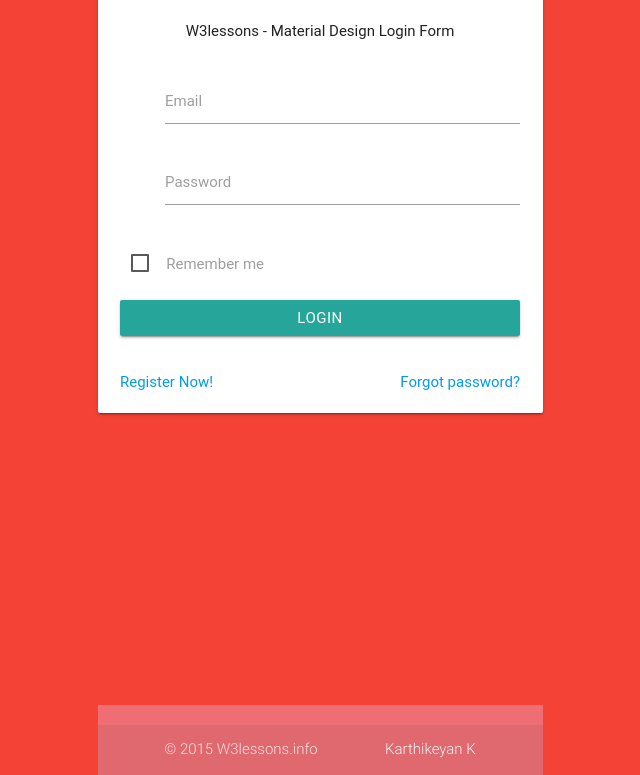
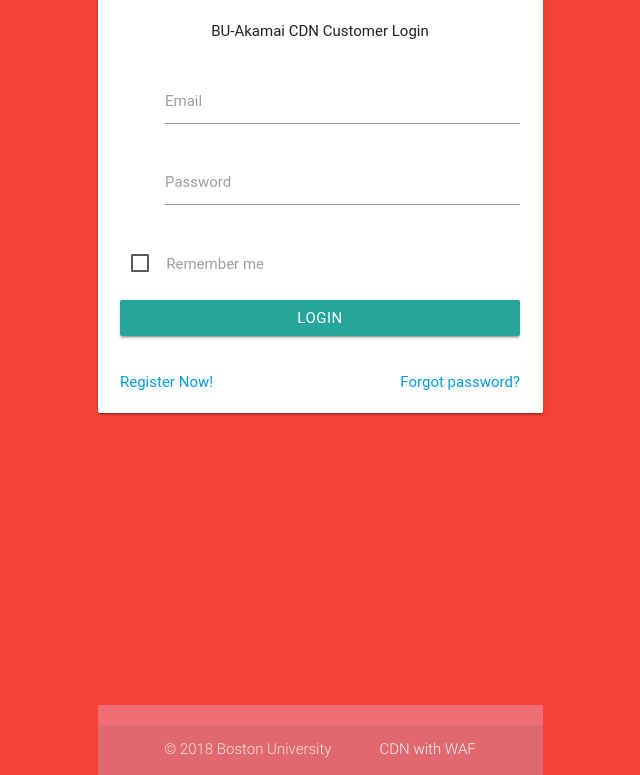
Before and after one commit to BU-NU-CLOUD-SP18/CDN-and-WAF, a Flask app: page /login in a window 1280 px wide. Shown: the part 324-1099 px from the top of the page, without its empty margins (320-960 px from the left). Run offline with Flask 2, Linux system fonts and the light colour scheme; some libraries are stand-ins or nearby versions; some web fonts are replaced.

Commit message:
revise login.html

```diff
--- a/web/templates/login.html
+++ b/web/templates/login.html
@@ -37,8 +37,8 @@ body {
       <form class="login-form">
         <div class="row">
           <div class="input-field col s12 center">
-            <img src="http://w3lessons.info/logo.png" alt="" class="responsive-img valign profile-image-login">
-            <p class="center login-form-text">W3lessons - Material Design Login Form</p>
+            <img src="http://www.bu.edu/philo/files/2015/08/PhilLogoRedNoText.png" alt="" class="responsive-img valign profile-image-login">
+            <p class="center login-form-text">BU-Akamai CDN Customer Login</p>
           </div>
         </div>
         <div class="row margin">
@@ -99,8 +99,9 @@ body {
     ================================================ -->
 
   <!-- jQuery Library -->
- <script type="text/javascript" src="//ajax.googleapis.com/ajax/libs/jquery/1.11.2/jquery.min.js"></script>
+<!--  <script type="text/javascript" src="//ajax.googleapis.com/ajax/libs/jquery/1.11.2/jquery.min.js"></script> -->
   <!--materialize js-->
+<!--
   <script src="https://cdnjs.cloudflare.com/ajax/libs/materialize/0.97.1/js/materialize.min.js"></script>
 
   <script>
@@ -113,13 +114,14 @@ body {
   ga('send', 'pageview');
 
 </script><script src="//load.sumome.com/" data-sumo-site-id="1cf2c3d548b156a57050bff06ee37284c67d0884b086bebd8e957ca1c34e99a1" async="async"></script>
+-->
 
 
    <footer class="page-footer">
           <div class="footer-copyright">
             <div class="container">
-            © 2015 W3lessons.info
-            <a class="grey-text text-lighten-4 right" href="http://w3lessons.info">Karthikeyan K</a>
+            © 2018 Boston University
+            <a class="grey-text text-lighten-4 right" href="http://w3lessons.info">CDN with WAF </a>
             </div>
           </div>
   </footer>
```
Also changed, not shown: web/templates/register.html (+4 -4 lines).
